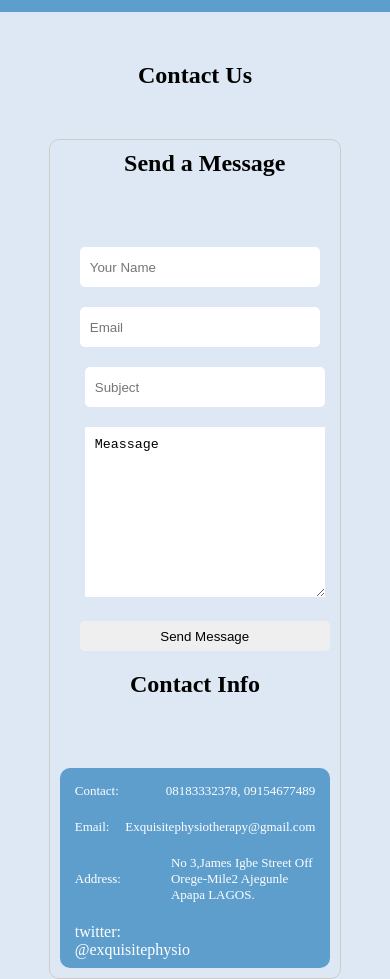
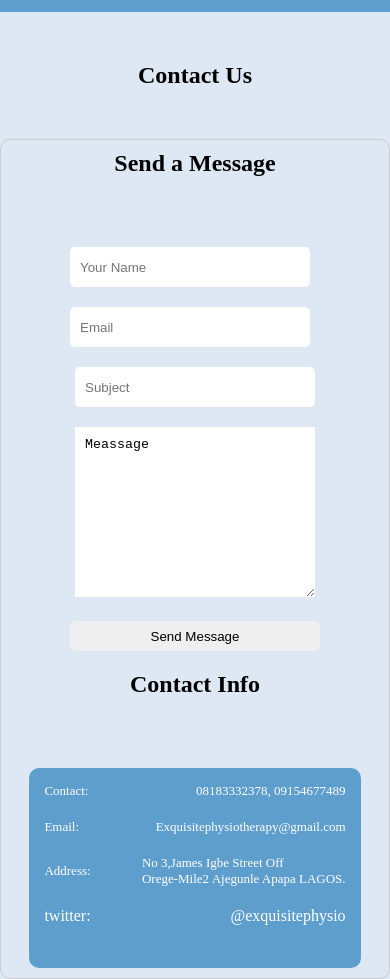
Before and after one commit to youngmentor/Exquisite-Clinic, a React (Vite) app: page /#/ in a window 390 px wide. Shown: the part 3720-4699 px from the top of the page. Built offline with nearby package versions, Linux system fonts and the light colour scheme.

Commit message:
Added twitter account

```diff
--- a/src/Components/Contact/Contact.css
+++ b/src/Components/Contact/Contact.css
@@ -119,6 +119,11 @@
     border: none;
     outline: none;
 }
+.Twitter{
+    display: flex;
+    align-items: center;
+    justify-content: space-between;
+}
 @media screen and (max-width: 426px){
     .PhoneNumber {
         display: flex;
@@ -158,4 +163,17 @@
         border: none;
         outline: none;
     }
+    .Contact_Main_Wrap{
+        width: 100%;
+        display: flex;
+        justify-content: center;
+        align-items: center;
+    }
+    .Contact_Contact_Wrap{
+        width: 90%;
+        display: flex;
+        justify-content: center;
+        align-items: center;
+
+    }
 }
--- a/src/Components/Contact/Contact.jsx
+++ b/src/Components/Contact/Contact.jsx
@@ -43,7 +43,7 @@ const Contact = () => {
                             <p>Address: </p>
                             <p>No 3,James Igbe Street Off<br /> Orege-Mile2 Ajegunle Apapa LAGOS.</p>
                         </div>
-                        <div>
+                        <div className='Twitter'>
                             <p>twitter:</p>
                             <p> @exquisitephysio</p>
                         </div>
```
